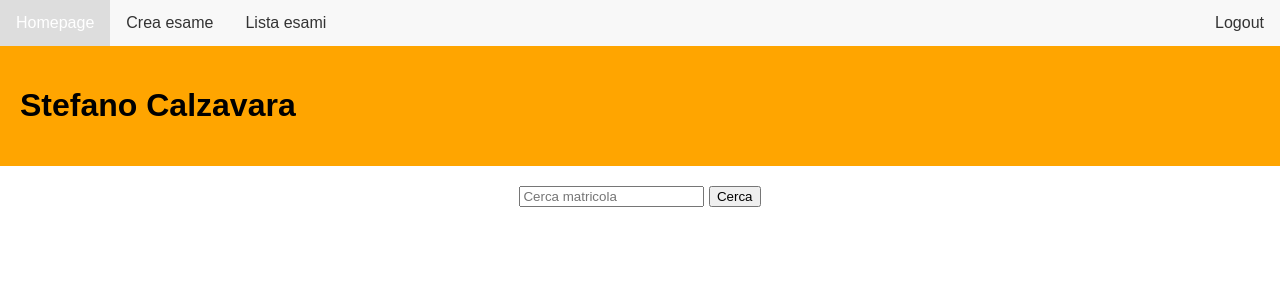
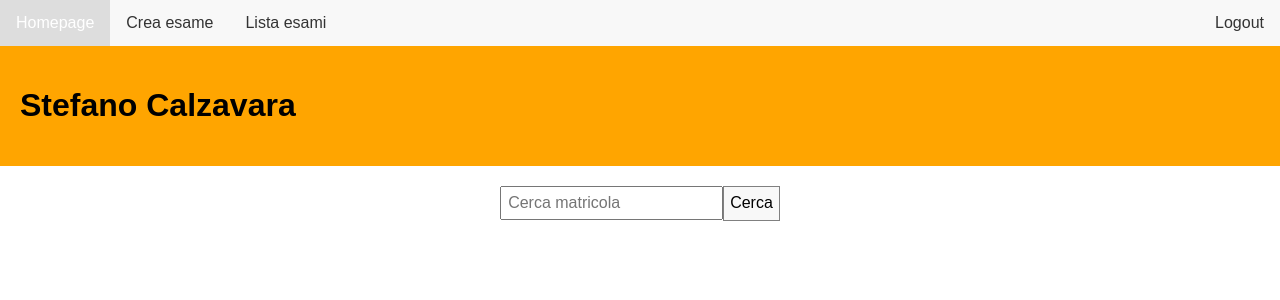
Before and after one commit to Jimpoz/Progetto-BD, a Flask app: page /homepage in a window 1280 px wide. Shown: the top 300 px of the page. Run offline with Flask 3, Linux system fonts and the light colour scheme; a user stored in the database is signed in.

Commit message:
Homepage search bar improved, buttons improved

```diff
--- a/app/static/exam_page.css
+++ b/app/static/exam_page.css
@@ -52,11 +52,10 @@ li a:hover {
     left:20px;
     background-color: #f8f8f8;
     color: black;
-    border: 1px solid black;
+    border: 1px solid lightgrey;
 }
 
 #button_exam:hover{
-    background-color: grey;
-    color: white;
+    background-color:#ddd;
     transition: background-color 0.3s ease;
 }
--- a/app/static/homepage.css
+++ b/app/static/homepage.css
@@ -54,3 +54,23 @@ form {
   justify-content: center;
   align-items: center;
 }
+
+.search-bar input[type=text]{
+  padding:6px;
+  font-size: medium;
+}
+
+.search-bar input[type=submit]{
+  float:right;
+  padding: 6px;
+  background: #f8f8f8;
+  border: 1px solid grey;
+  font-size: medium;
+  cursor: pointer;
+  height:35px;
+}
+
+.search-bar input[type=submit]:hover{
+  background-color:#ddd;
+  transition: background-color 0.3s ease;
+}
```
